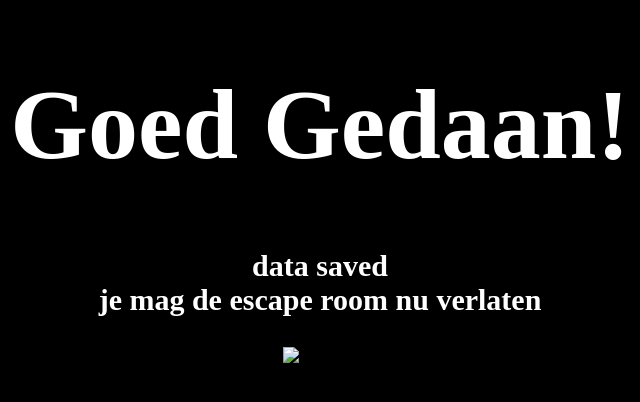
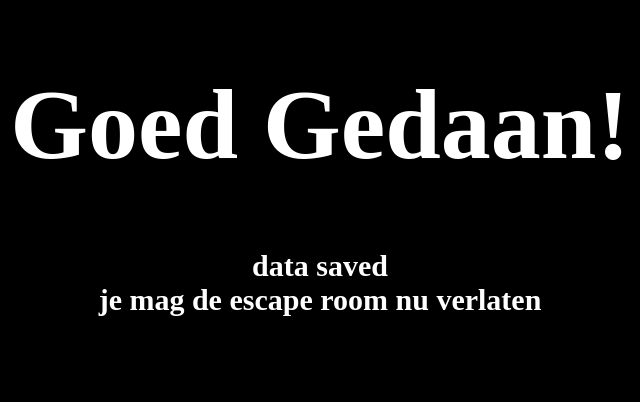
Before and after one commit to ArthurVerelst/ArthurVerelst, a plain HTML site: page ER_END.html in a window 1280 px wide. Shown: the full height of the page, 320-960 px from the left. Drawn offline with Linux system fonts and the light colour scheme.

Commit message:
Update ER_END.html

```diff
--- a/ER_END.html
+++ b/ER_END.html
@@ -25,6 +25,5 @@ font-size: 30px;
 <body>
 <h1 id=titel>Goed Gedaan!</h1>
 <h3 id= klein>data saved<br>je mag de escape room nu verlaten </h3>
-  <img src="File:Fireworks DetroitWindsorIntlFreedomFest.jpg" alt="Firework">
 </body>
 </html>
```
